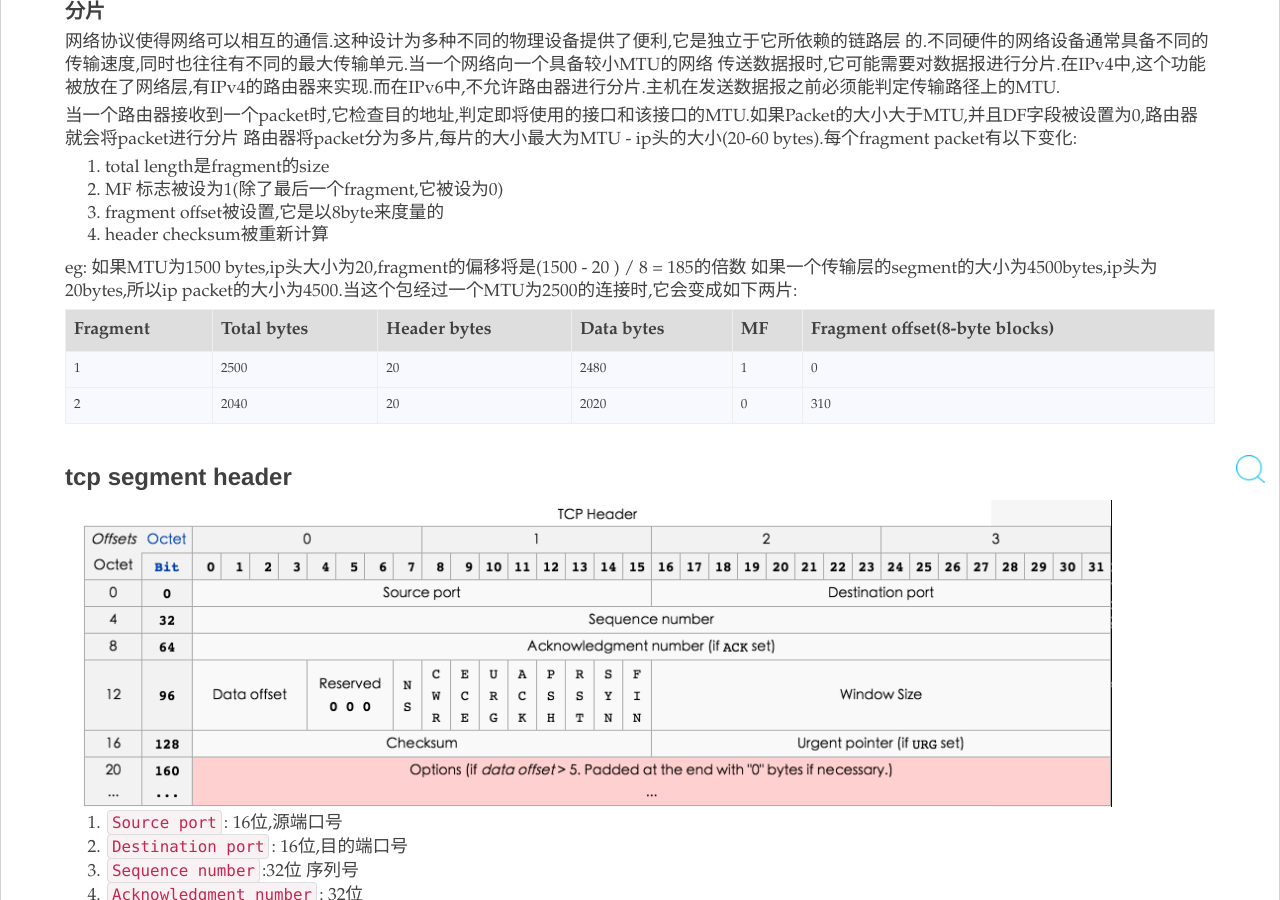
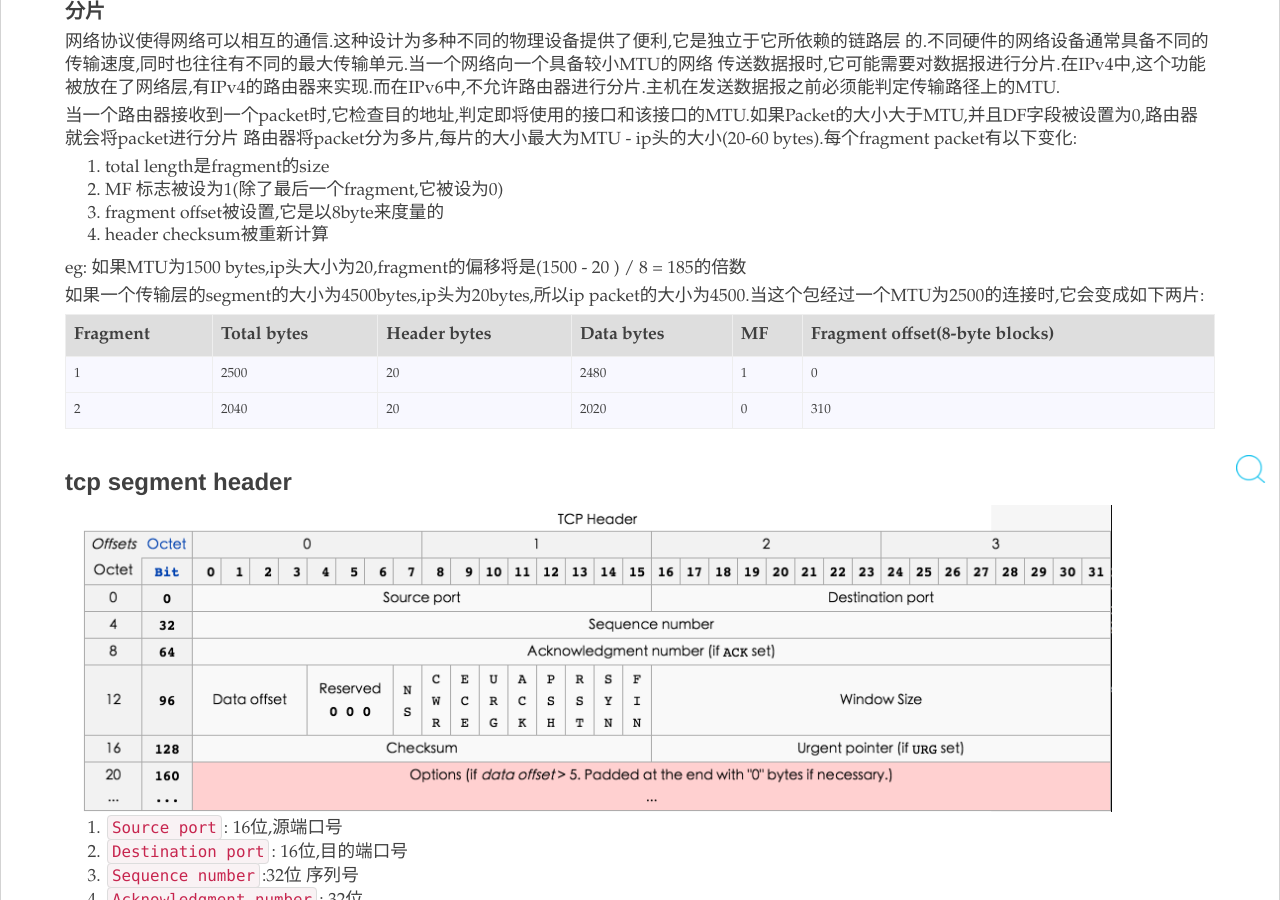
Before and after one commit to zy123a/lcj1992.github.com, a Jekyll site: the page built from _posts/network/2016-05-07-tcpdump_tcp.md, in a window 1280 px wide and 900 px high, scrolled down 1235 px. Built offline with Jekyll 4.4.1, drawn with Linux system fonts in a browser that asks for light colours; nearby versions of some CDN libraries; comment, search, counter and statistics services are not loaded; some of the changed lines change nothing that is shown; some of the changed text lies outside the part shown.

Commit message:
tcp_header.png

```diff
--- a/_posts/network/2016-05-07-tcpdump_tcp.md
+++ b/_posts/network/2016-05-07-tcpdump_tcp.md
@@ -15,7 +15,7 @@ tag: tcpdump tcp mtu tos segment packet fragment
 在网络osi的七层模型中,TCP位于第四层-Transport(传输)层,IP在第三层—Network层，ARP在第二层—Data Link层，
 在第二层上的数据，我们叫`Frame`，在第三层上的数据叫`Packet&datagram`，第四层的数据叫`Segment`
 
-关于这几个术语,wikipedia是这么说的:
+关于这几个术语,[wikipedia是这么说的](https://en.wikipedia.org/wiki/Transmission_Control_Protocol#TCP_segment_structure):
 
 The term TCP packet appears in both informal and formal usage, whereas in more precise terminology ***segment*** refers to the TCP protocol data unit (PDU), ***datagram*** [4] to the IP PDU, and ***frame*** to the data link layer PDU
 
@@ -59,6 +59,7 @@ The term TCP packet appears in both informal and formal usage, whereas in more p
 4.  header checksum被重新计算
 
 eg: 如果MTU为1500 bytes,ip头大小为20,fragment的偏移将是(1500 - 20 ) / 8 = 185的倍数
+
 如果一个传输层的segment的大小为4500bytes,ip头为20bytes,所以ip packet的大小为4500.当这个包经过一个MTU为2500的连接时,它会变成如下两片:
 
 |Fragment|Total bytes|Header bytes|Data bytes|MF|Fragment offset(8-byte blocks)|
```
Also changed, not shown: 1 other file.
